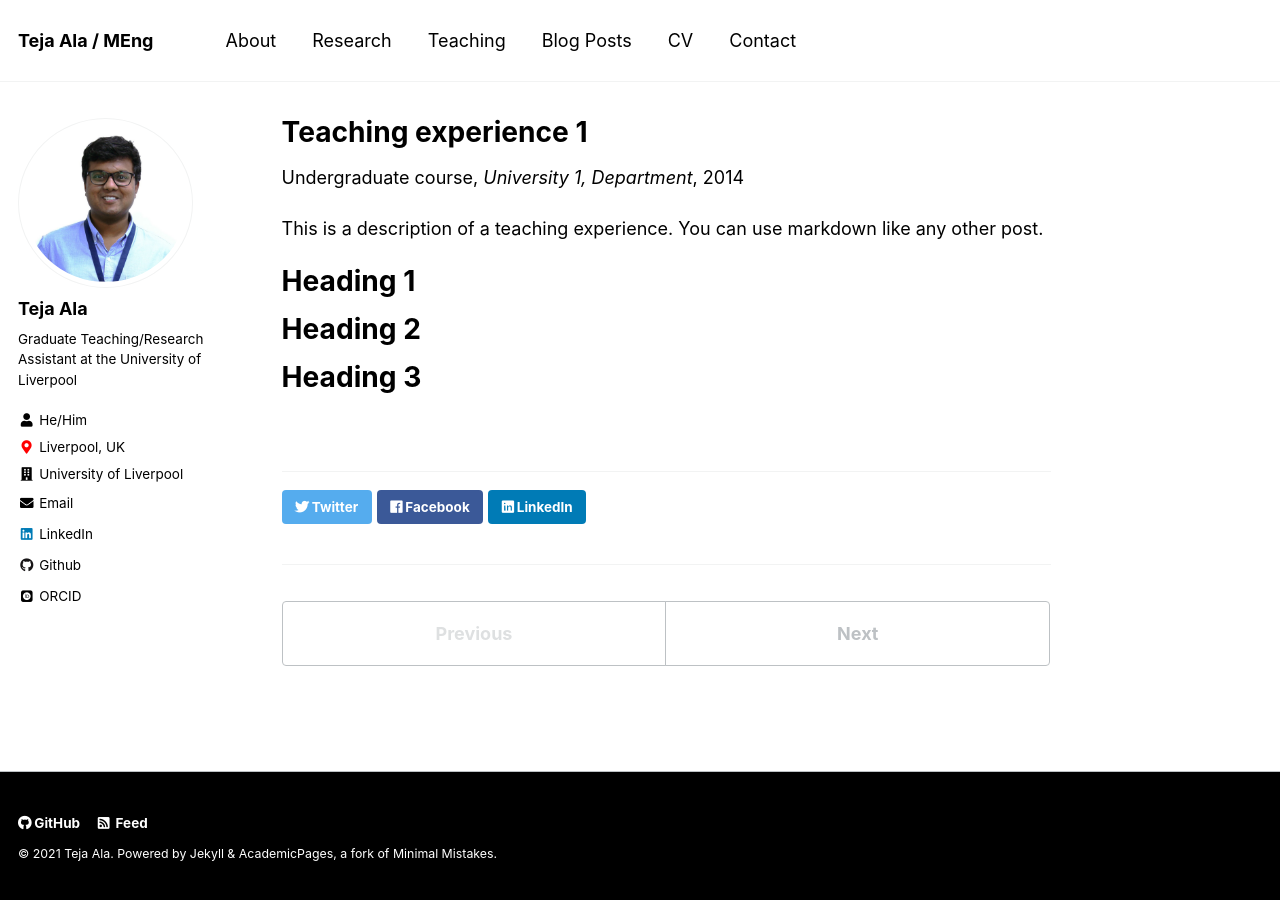
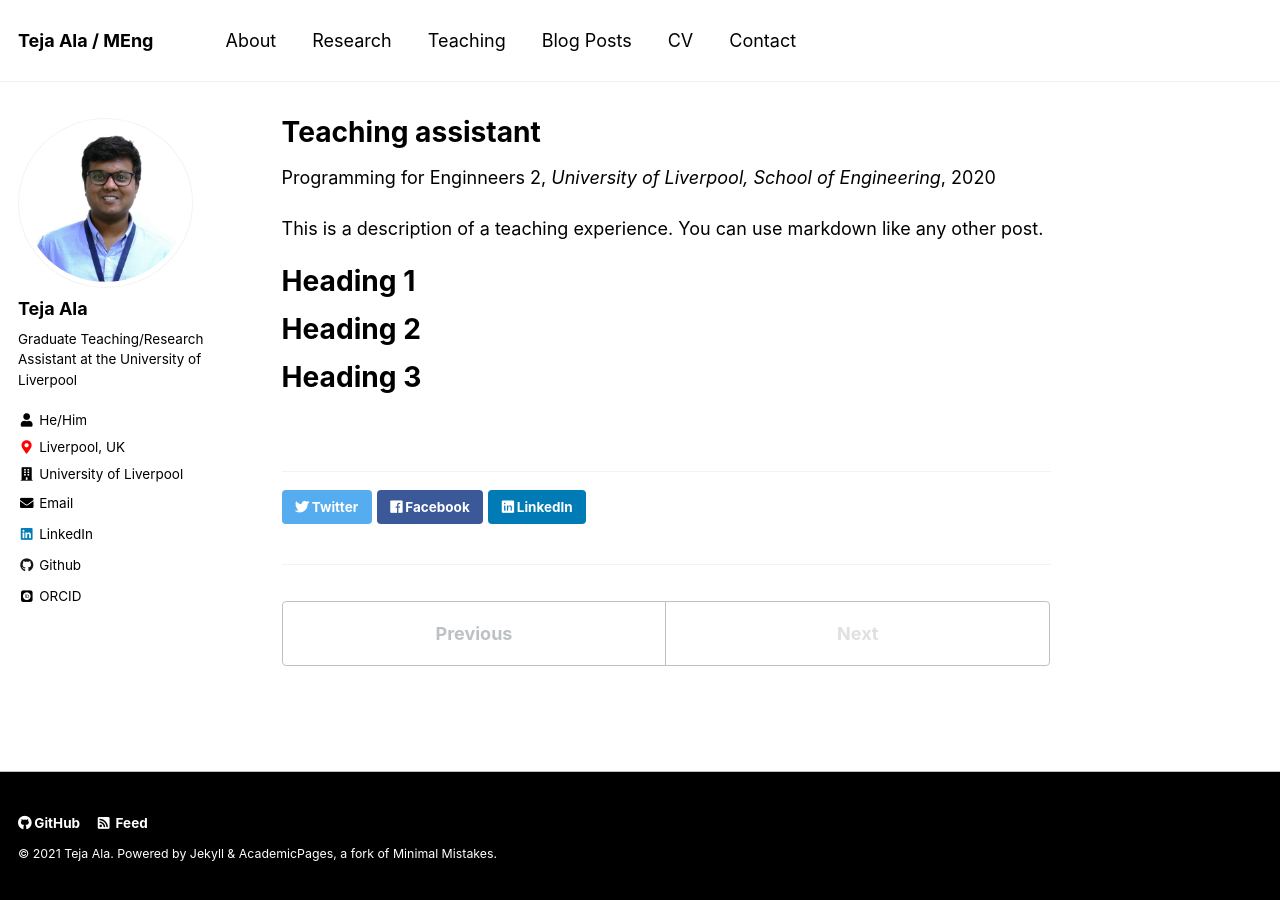
Before and after one commit to dekeract01/dekeract01.github.io, a Jekyll site: the page built from _teaching/2014-spring-teaching-1.md, in a window 1280 px wide. Built offline with Jekyll 4.4.1, drawn with Linux system fonts in a browser that asks for light colours; some web fonts are replaced.

Commit message:
updated teaching experience

```diff
--- a/_teaching/2014-spring-teaching-1.md
+++ b/_teaching/2014-spring-teaching-1.md
@@ -1,11 +1,11 @@
 ---
-title: "Teaching experience 1"
+title: "Teaching assistant"
 collection: teaching
-type: "Undergraduate course"
-permalink: /teaching/2014-spring-teaching-1
-venue: "University 1, Department"
-date: 2014-01-01
-location: "City, Country"
+type: "Programming for Enginneers 2"
+permalink: /teaching/2020-matlab
+venue: "University of Liverpool, School of Engineering"
+date: 2020-02-08
+location: "Liverpool, UK"
 ---
 
 This is a description of a teaching experience. You can use markdown like any other post.
```
